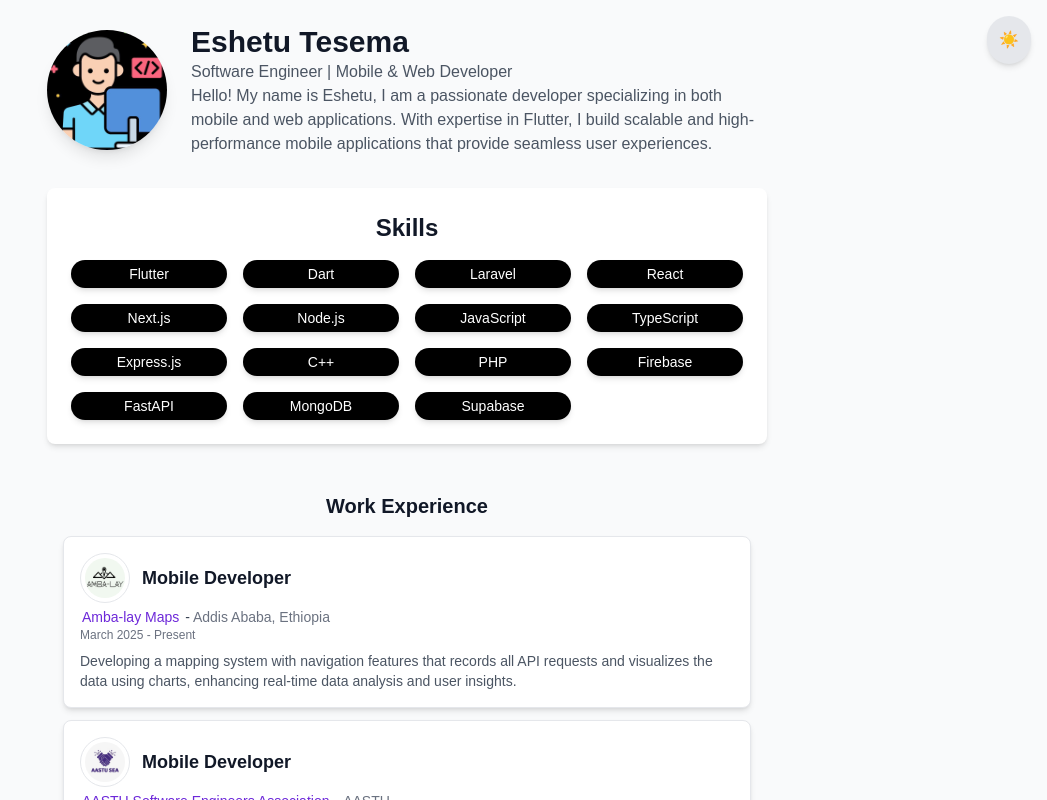
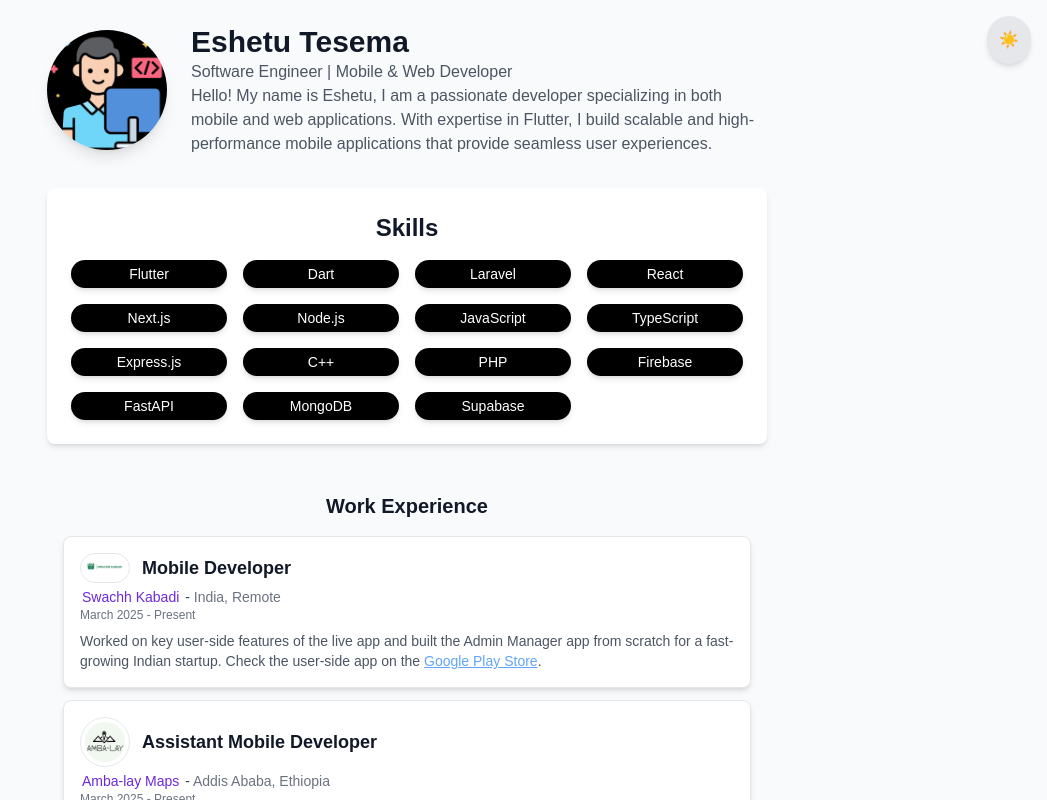
Before and after one commit to Eshetu21/portfolio, a Next.js app: page / in a window 1280 px wide. Shown: the top 800 px of the page, without its empty margins (233-1280 px from the left). Built offline with nearby package versions, Linux system fonts and the light colour scheme.

Commit message:
refactoring

```diff
--- a/components/work.tsx
+++ b/components/work.tsx
@@ -6,10 +6,35 @@ interface WorkProps {
 
 export const work = [
   {
+    company: "Swachh Kabadi",
+    href: "https://www.swachhkabadi.com/",
+    location: "India, Remote",
+    title: "Mobile Developer ",
+    logoUrl: "/swachh-logo.jpg",
+    start: "March 2025",
+    end: "Present",
+    description: (
+      <>
+        Worked on key user-side features of the live app and built the Admin
+        Manager app from scratch for a fast-growing Indian startup. Check the
+        user-side app on the{" "}
+        <a
+          href="https://play.google.com/store/apps/details?id=com.swachhkabadi.scrapwala"
+          target="_blank"
+          rel="noopener noreferrer"
+          className="underline text-blue-400 hover:text-blue-600"
+        >
+          Google Play Store
+        </a>
+        .
+      </>
+    ),
+  },
+  {
     company: "Amba-lay Maps",
     href: "https://www.ambalaymaps.com/",
     location: "Addis Ababa, Ethiopia",
-    title: "Mobile Developer",
+    title: "Assistant Mobile Developer",
     logoUrl: "/amba.jpg",
     start: "March 2025",
     end: "Present",
@@ -23,7 +48,7 @@ export const work = [
     title: "Mobile Developer",
     logoUrl: "/asea.jpg",
     start: "Nov 2024",
-    end: "Present",
+    end: "Feb 2025",
     description:
       "Designed and developed a Flutter based e-commerce system, integrating real-time data synchronization and optimizing app performance.",
   },
```
Also changed, not shown: public/swachh-logo.jpg (added).
